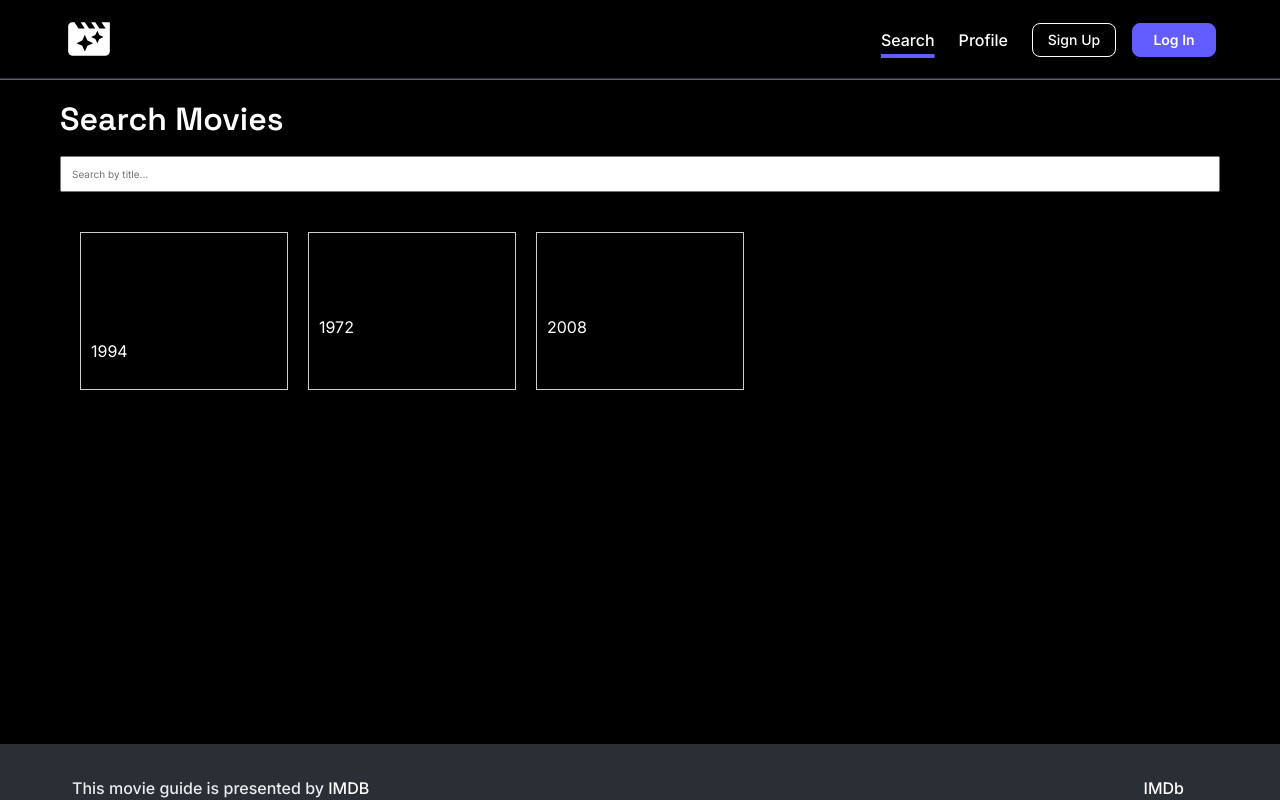
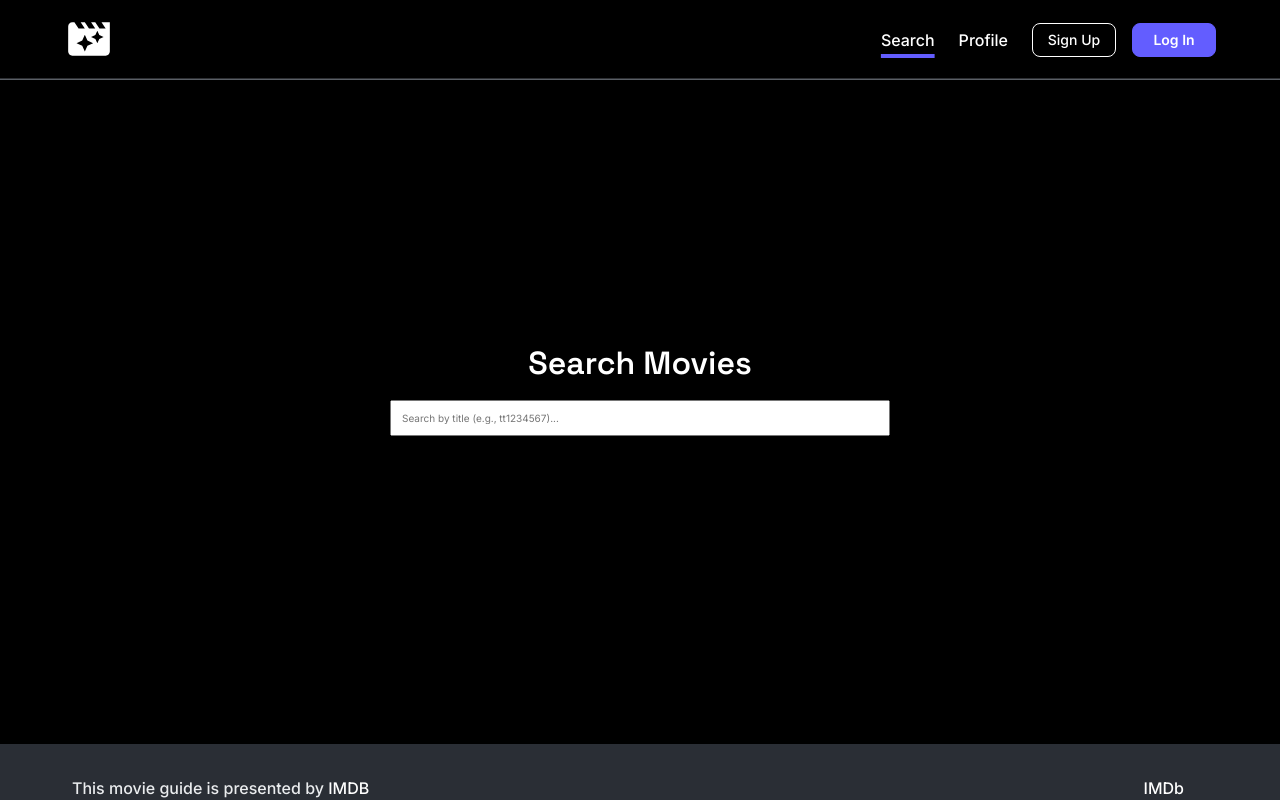
Before and after one commit to procaross/react-demo, a React (Create React App) app in the folder client/: page /search in a window 1280 px wide. Shown: the top 800 px of the page. Built offline with nearby package versions, Linux system fonts and the light colour scheme.

Commit message:
fix(client): 对接后端接口，完善搜索页面

```diff
--- a/client/src/pages/SearchPage.jsx
+++ b/client/src/pages/SearchPage.jsx
@@ -1,71 +1,48 @@
-import React, { useEffect, useState } from "react";
-import {PageLayout} from "../components/PageLayout";
-
-const mockMovies = [
-  { id: 1, title: "The Shawshank Redemption", year: 1994 },
-  { id: 2, title: "The Godfather", year: 1972 },
-  { id: 3, title: "The Dark Knight", year: 2008 },
-];
+import React, { useState } from "react";
+import { PageLayout } from "../components/PageLayout";
+import { useNavigate } from "react-router-dom";
 
 export const SearchPage = () => {
-  const [movies, setMovies] = useState([]);
-  const [searchTerm, setSearchTerm] = useState('');
+  const [searchTerm, setSearchTerm] = useState("");
+  const navigate = useNavigate();
 
-  useEffect(() => {
-    let isMounted = true;
-    setTimeout(() => {
-      if (isMounted) {
-        setMovies(mockMovies);
-      }
-    }, 1000);
-    return () => {
-      isMounted = false;
-    };
-  }, []);
-
-  const handleMovieClick = (movie) => {
-    alert(`You clicked ${movie.title}`);
-  };
-
-  const gridStyle = {
-    display: 'grid',
-    gridTemplateColumns: 'repeat(auto-fill, minmax(200px, 1fr))',
-    gap: '20px',
-    padding: '20px'
-  };
-
-  const itemStyle = {
-    cursor: 'pointer',
-    border: '1px solid #ccc',
-    padding: '10px',
-    boxShadow: '0 2px 5px rgba(0,0,0,0.1)',
-    transition: 'transform 0.2s'
+  const handleSearch = (e) => {
+    e.preventDefault();
+    if (searchTerm.match(/^tt\d{7}$/)) {
+      navigate(`/movie/${searchTerm}`);
+    } else {
+      alert("Invalid search format. Please enter 'tt' followed by 7 digits.");
+    }
   };
 
   return (
     <PageLayout>
-      <div className="content-layout" id="movie-exploration" style={{ padding: '20px' }}>
-        <h1 id="page-title" className="content__title">Search Movies</h1>
-        <input
-          type="text"
-          placeholder="Search by title..."
-          onChange={(e) => setSearchTerm(e.target.value.toLowerCase())}
-          style={{ width: '100%', padding: '10px', marginBottom: '20px' }}
-        />
-        <div className="content__body">
-          <div style={gridStyle}>
-            {movies.filter(movie => movie.title.toLowerCase().includes(searchTerm)).map((movie) => (
-              <div
-                key={movie.id}
-                style={itemStyle}
-                onClick={() => handleMovieClick(movie)}
-              >
-                <h3>{movie.title}</h3>
-                <p>{movie.year}</p>
-              </div>
-            ))}
-          </div>
-        </div>
+      <div
+        className="content-layout"
+        id="movie-exploration"
+        style={{
+          display: "flex",
+          flexDirection: "column",
+          alignItems: "center",
+          justifyContent: "center",
+          height: "100vh",
+          padding: "20px",
+        }}
+      >
+        <h1 id="page-title" className="content__title">
+          Search Movies
+        </h1>
+        <form onSubmit={handleSearch} style={{ width: "100%", maxWidth: "500px" }}>
+          <input
+            type="text"
+            placeholder="Search by title (e.g., tt1234567)..."
+            value={searchTerm}
+            onChange={(e) => setSearchTerm(e.target.value)}
+            pattern="^tt\d{7}$"
+            title="Please enter 'tt' followed by 7 digits"
+            style={{ width: "100%", padding: "10px", marginBottom: "20px" }}
+          />
+        </form>
       </div>
     </PageLayout>
   );
```
